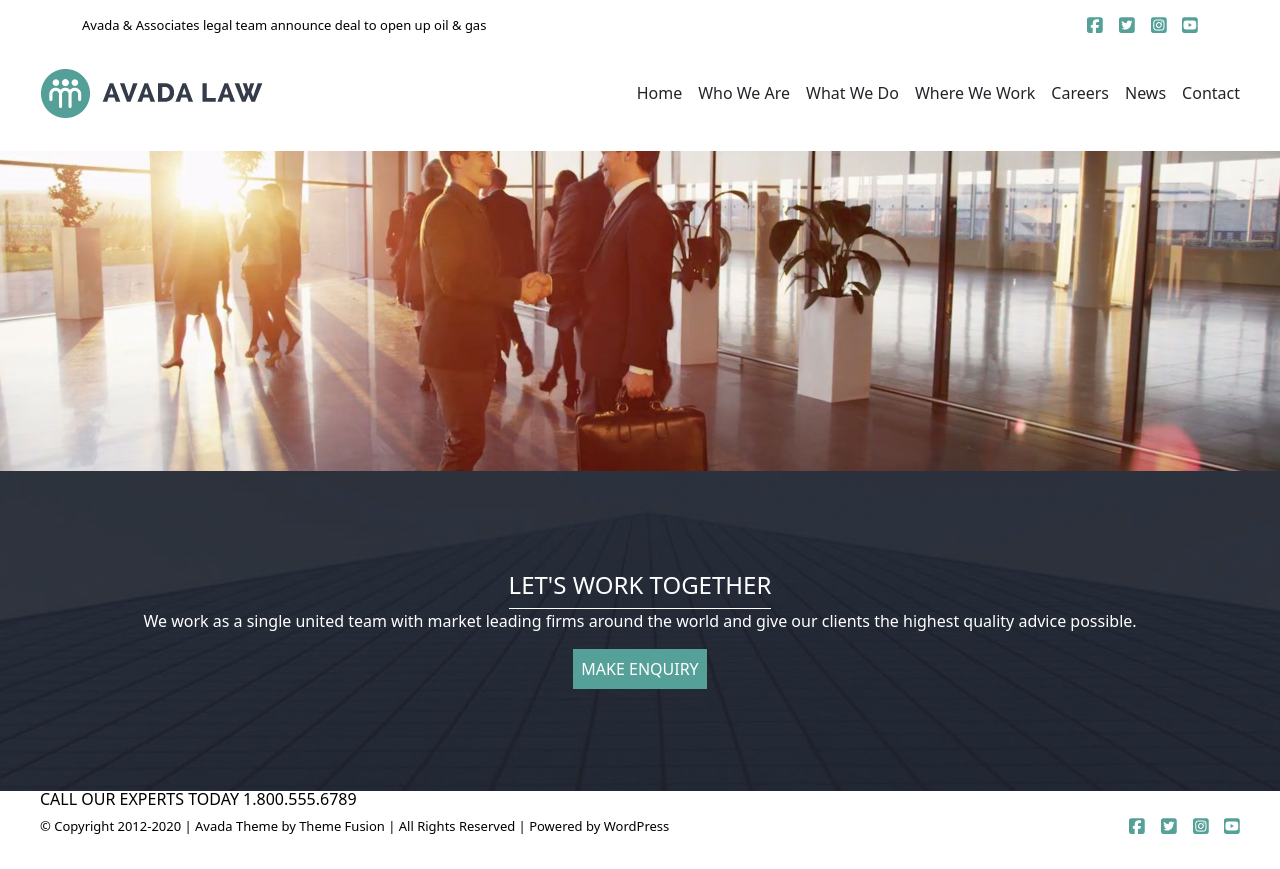
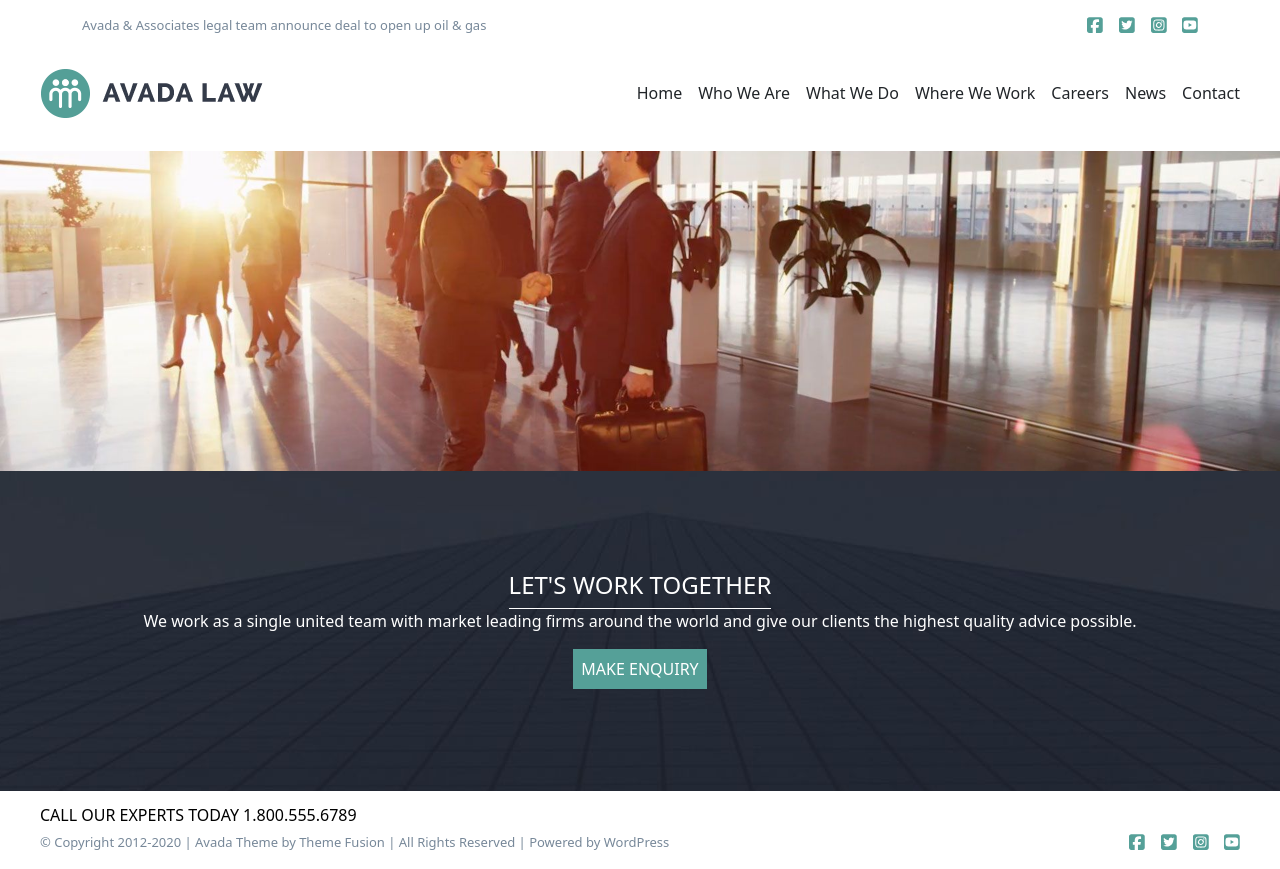
Before and after one commit to IreneCaiazzo/proj-html-vuejs, a Vue app: page / in a window 1280 px wide. Before the commit the page ends 837 px from the top, so only its background shows below. Built offline with nearby package versions, Linux system fonts and the light colour scheme.

Commit message:
fix header/footer colors

```diff
--- a/src/components/AppFooter.vue
+++ b/src/components/AppFooter.vue
@@ -20,7 +20,7 @@
                 <h6>CALL OUR EXPERTS TODAY 1.800.555.6789</h6>
             </div>
             <div class="copyAndSocial">
-                <span>
+                <span class="copy">
                     &copy; Copyright 2012-2020 | Avada Theme by Theme Fusion | All Rights Reserved | Powered by
                     WordPress
                 </span>
@@ -62,6 +62,7 @@ footer .container-2 {
     font-weight: 100;
     font-size: small;
     color: black;
+    padding: 1rem 0;
 }
 
 footer .title {
@@ -81,6 +82,10 @@ button {
     justify-content: space-between;
 }
 
+.copy {
+    color: lightslategray;
+}
+
 .social {
     display: flex;
     gap: 1rem;
--- a/src/components/AppHeader.vue
+++ b/src/components/AppHeader.vue
@@ -6,7 +6,7 @@
     <header>
 
         <div class="container">
-            <span>Avada & Associates legal team announce deal to open up oil & gas</span>
+            <span class="company">Avada & Associates legal team announce deal to open up oil & gas</span>
 
             <div class="social">
                 <font-awesome-icon icon="fa-brands fa-square-facebook" />
@@ -64,6 +64,10 @@ header .container {
     color: black;
 }
 
+.company {
+    color: lightslategray;
+}
+
 .social {
     display: flex;
     gap: 1rem;
```
